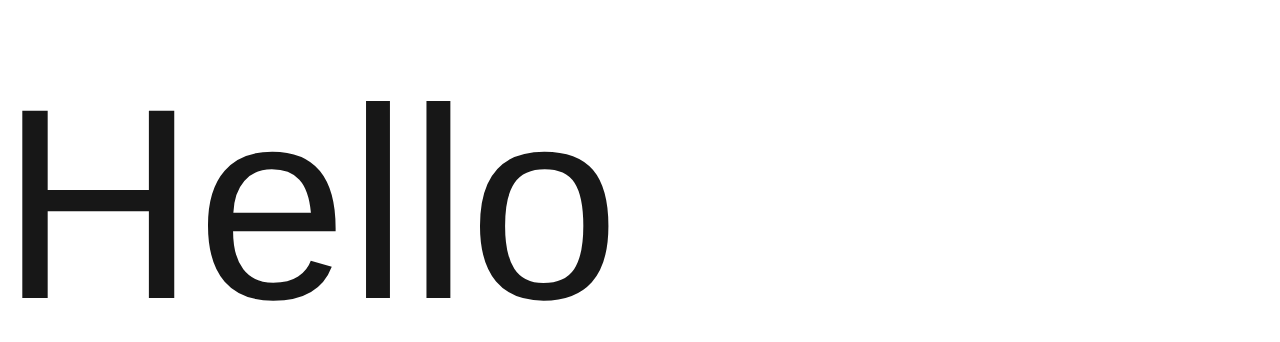
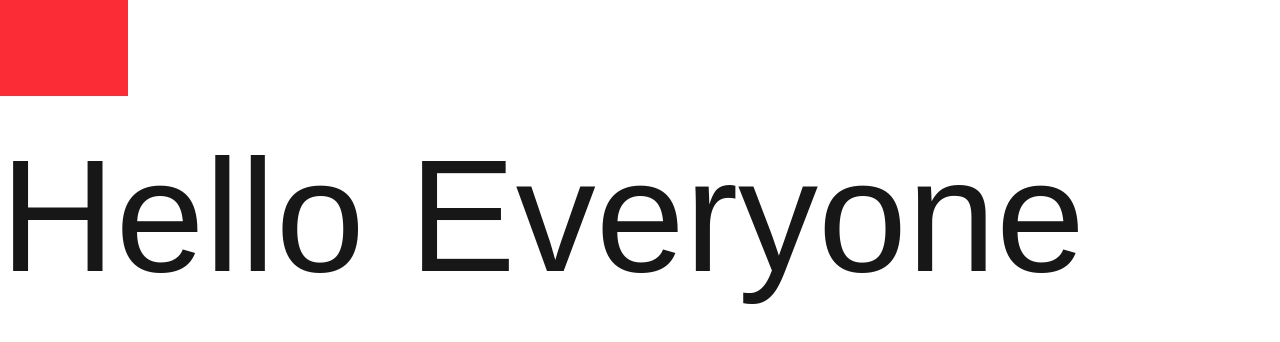
Before and after one commit to Ap89-24/My-Portfolio, a Next.js app: page / in a window 1280 px wide. Shown: the top 342 px of the page. Built offline with nearby package versions, Linux system fonts and the light colour scheme.

Commit message:
add text reveal component

```diff
--- a/src/app/components/TextReveal.tsx
+++ b/src/app/components/TextReveal.tsx
@@ -1,5 +1,6 @@
-import gsap, { ScrollTrigger , SplitText , useGSAP } from "@/src/libs/gsap";
-import { forwardRef, ReactNode, useRef } from "react"
+"use client";
+import gsap, { ScrollTrigger, SplitText, useGSAP } from "@/src/libs/gsap";
+import { forwardRef, ReactNode, useImperativeHandle, useRef } from "react"
 
 
 
@@ -15,10 +16,16 @@ interface TextRevealProps {
     ease?: string;
 }
 
+
+interface TextRevealRef {
+    play: () => void;
+    reverse: () => void;
+    reset: () => void;
+}
 /*
 @description -> We use forwardref to use the manual scrolltrigger functionality....
 */
-const TextReveal = forwardRef<HTMLDivElement , TextRevealProps>(
+const TextReveal = forwardRef<TextRevealRef , TextRevealProps>(
     (
      {
 
@@ -33,10 +40,67 @@ const TextReveal = forwardRef<HTMLDivElement , TextRevealProps>(
         ease = "power3.out"
 
         }, ref) => {
-        const wrapperRef = useRef(null);
+        const wrapperRef = useRef<HTMLDivElement | null>(null);
+        const splitRef = useRef<SplitText | null>(null);
+        const tlRef = useRef<gsap.core.Timeline | null>(null);
+
+
+        useImperativeHandle(ref, () => ({
+            play: () => tlRef.current?.play(),
+            reverse: () => tlRef.current?.reverse(),
+            reset: () => tlRef.current?.pause(0)
+        }));
 
 
         useGSAP(() => {
+
+            if (!wrapperRef.current) return;
+
+            splitRef.current = new SplitText(wrapperRef.current, {
+                type: splitBy,
+                lineThreshold: 0.3
+            });
+
+            const elements = splitRef.current[splitBy];
+
+            gsap.set(elements, {
+                yPercent: 110
+            });
+
+            tlRef.current = gsap.timeline({
+                paused: true,
+                defaults: { delay },
+            });
+
+            tlRef.current.to(elements, {
+                yPercent: 0,
+                opacity: 1,
+                duration,
+                ease,
+                stagger: {
+                    each: stagger,
+                    from: "start",
+                },
+            });
+
+
+            if (trigger === "mount") {
+                tlRef.current.play();
+            };
+
+            if (trigger === "scroll") {
+                ScrollTrigger.create({
+                    trigger: wrapperRef.current,
+                    start: scrollStart,
+                    once: true,
+                    onEnter: () => tlRef.current?.play(),
+                })
+            };
+
+            return () => {
+                tlRef.current?.kill();
+                splitRef.current?.revert();
+            };
 
         }, {
             scope: wrapperRef
--- a/src/app/page.tsx
+++ b/src/app/page.tsx
@@ -1,9 +1,31 @@
-import Image from "next/image";
+"use client";
+import { useRef } from "react";
+import TextReveal from "./components/TextReveal";
+
 
 export default function Home() {
+
+  const triggerRef = useRef(null);
+  const handleHoverEnter = () => {
+    triggerRef.current?.play();
+  }
+
+  const handleHoveLeave = () => {
+    triggerRef.current?.reverse();
+  }
   return (
     <main className="h-[300vh] w-full">
-      <h1 className="text-[17rem]">Hello</h1>
+      <div className="h-[6rem] w-[8rem] bg-red-500"
+        onPointerEnter={handleHoverEnter}
+        onPointerLeave={handleHoveLeave}
+      ></div>
+      <TextReveal
+        ref={triggerRef}
+        splitBy="chars"
+        trigger="manual"
+        className="text-[10rem]">
+        <h1> Hello Everyone</h1>
+      </TextReveal>
    </main>
   );
 }
```
